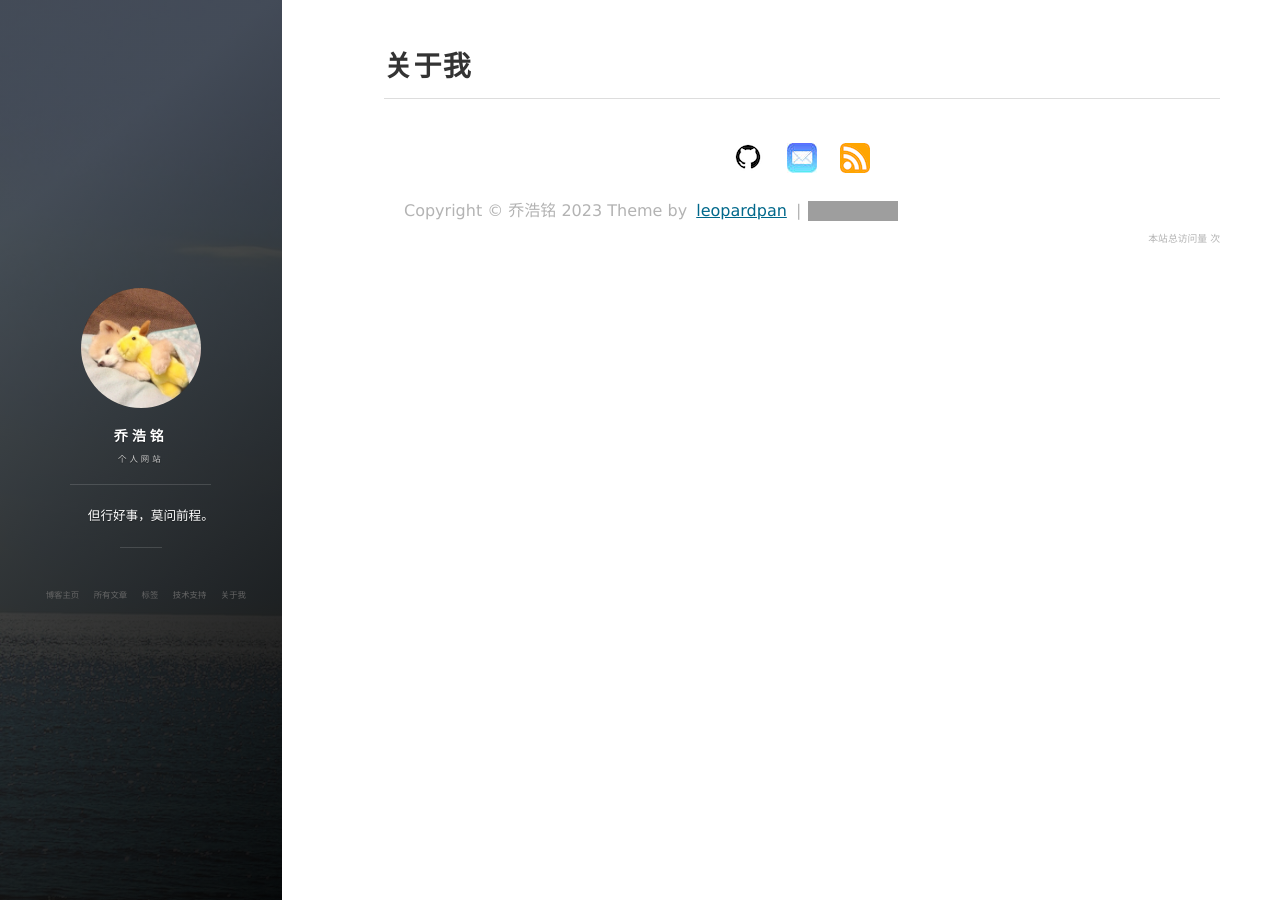
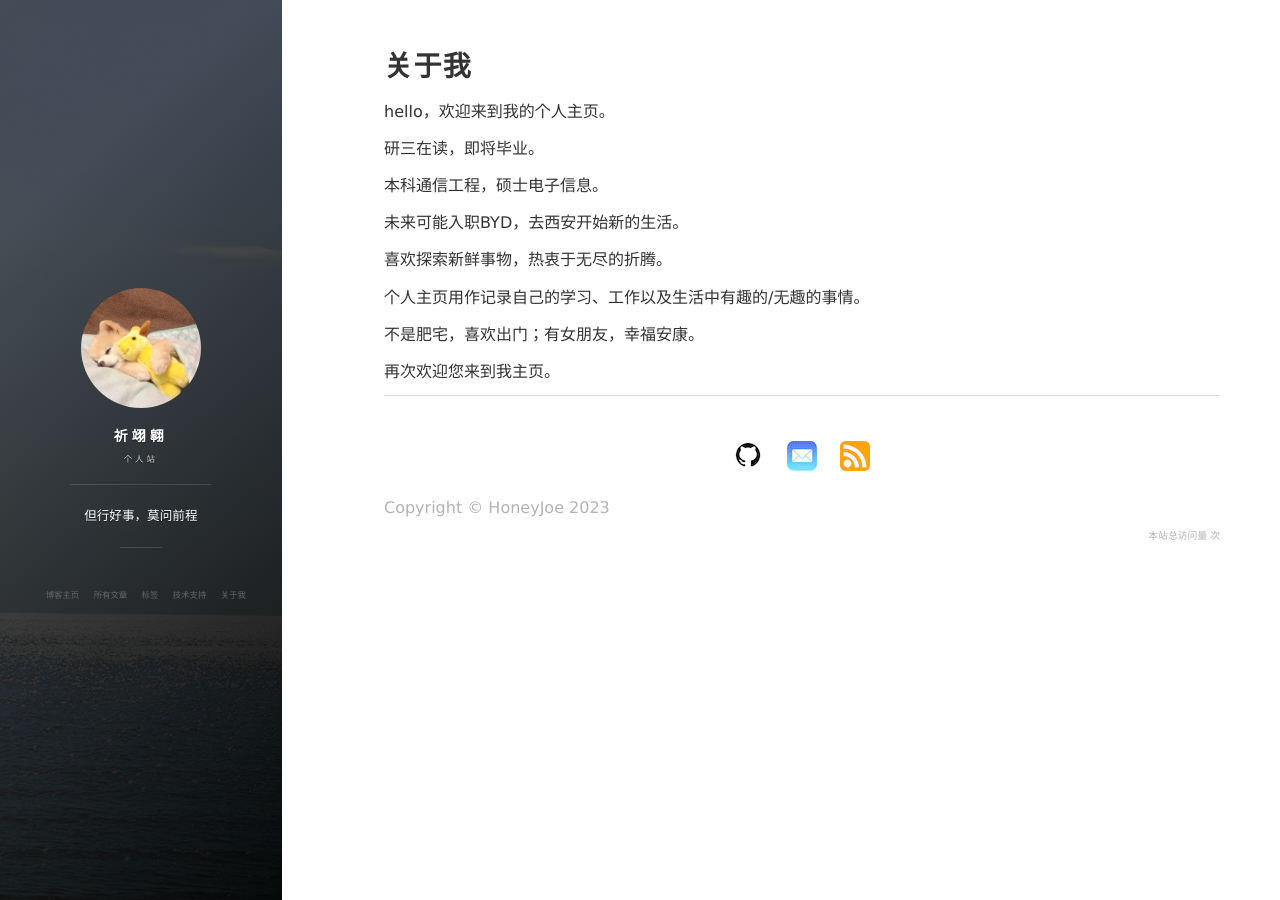
Before and after one commit to honeyjoe17/honeyjoe17.github.io, a Jekyll site: the page built from about.md, in a window 1280 px wide. Built offline with Jekyll 4.4.1, drawn with Linux system fonts in a browser that asks for light colours; nearby versions of some CDN libraries; comment, search, counter and statistics services are not loaded; grey boxes are pictures that could not be loaded.

Commit message:
first blog

```diff
--- a/_config.yml
+++ b/_config.yml
@@ -1,7 +1,7 @@
 # Basic
-title: 乔浩铭
-subtitle: 个人网站
-description: 但行好事，莫问前程。
+title: 祈翊翱
+subtitle: 个人站
+description: 但行好事，莫问前程
 # 头像里面的标题
 avatarTitle: HoneyJoe
 # 头像里面的描述
--- a/_includes/footer.html
+++ b/_includes/footer.html
@@ -87,12 +87,7 @@
 
         <div class = "footer_div">
            <p class="copyright text-muted">
-            Copyright &copy; {{ site.title }} {{ site.time | date: '%Y' }} Theme by <a href="http://leopardpan.cn/">leopardpan</a> |
-            <iframe
-                style="margin-left: 2px; margin-bottom:-5px;"
-                frameborder="0" scrolling="0" width="91px" height="20px"
-                src="https://ghbtns.com/github-btn.html?user=leopardpan&repo=leopardpan.github.io&type=star&count=true" >
-            </iframe>
+            Copyright &copy; {{ site.avatarTitle }} {{ site.time | date: '%Y' }}
             </p>
         	<div align="right">
     			<link rel="stylesheet" href="//cdn.bootcss.com/font-awesome/4.3.0/css/font-awesome.min.css">
--- a/about.md
+++ b/about.md
@@ -3,30 +3,18 @@ layout: page
 title: 关于我
 ---
 
-<!-- 一个工作6年的 iOS SDK 开发者，在一家游戏公司做SDK开发和维护。
+hello，欢迎来到我的个人主页。
 
-除了iOS技术，我还一直维护着这个博客，懂一些前端的基础知识。
+研三在读，即将毕业。
 
-平时喜欢用python写一些工具，能用工具做的事情坚决不用人工去操作。
+本科通信工程，硕士电子信息。
 
-<h2> 我们的博客 </h2>
+未来可能入职BYD，去西安开始新的生活。
 
-这个博客是我们大家的，目前已经有很大一部分人在使用我的博客模板了，我也很高兴大家使用我的模板。
+喜欢探索新鲜事物，热衷于无尽的折腾。
 
-如果你想搭建一个跟我一样的博客，可以看我的
-<a href="/2016/10/jekyll_tutorials1/"> Jekyll 搭建个人博客 </a>
-教程
+个人主页用作记录自己的学习、工作以及生活中有趣的/无趣的事情。
 
+不是肥宅，喜欢出门；有女朋友，幸福安康。
 
-有关于博客主题的建议和意见都可以提给我，让我们一起来打造一个精美的主题吧~
-
-博客源码在 <a target="_blank" href='https://github.com/leopardpan/leopardpan.github.io/'>Github</a> 上，你的 Star 是我更新的动力，谢谢~
-
-
-<h3> 搭建博客遇到了问题解法方法 </h3>
-
-查看 [技术支持](http://leopardpan.cn/support/) 需求帮助
-
-博客模板会一直持续更新，请持续关注我，谢谢~
-
-{% include comments.html %} -->
+再次欢迎您来到我主页。
--- a/css/main.css
+++ b/css/main.css
@@ -150,7 +150,7 @@ p {
   margin-bottom: 10px;
   margin-top: 5px;
   line-height: 1.7em;
-  padding-left: 20px;
+  padding-left: 0px;
   font-size: 16px;
 }
 
@@ -359,7 +359,7 @@ img::-moz-selection {
     margin-right: 10px;
     font-size: .9em;
     background-color: #FFF;
-    text-indent: 10px;
+    text-indent: 25px;
     color: #4F4F4F;
   }
 
```
